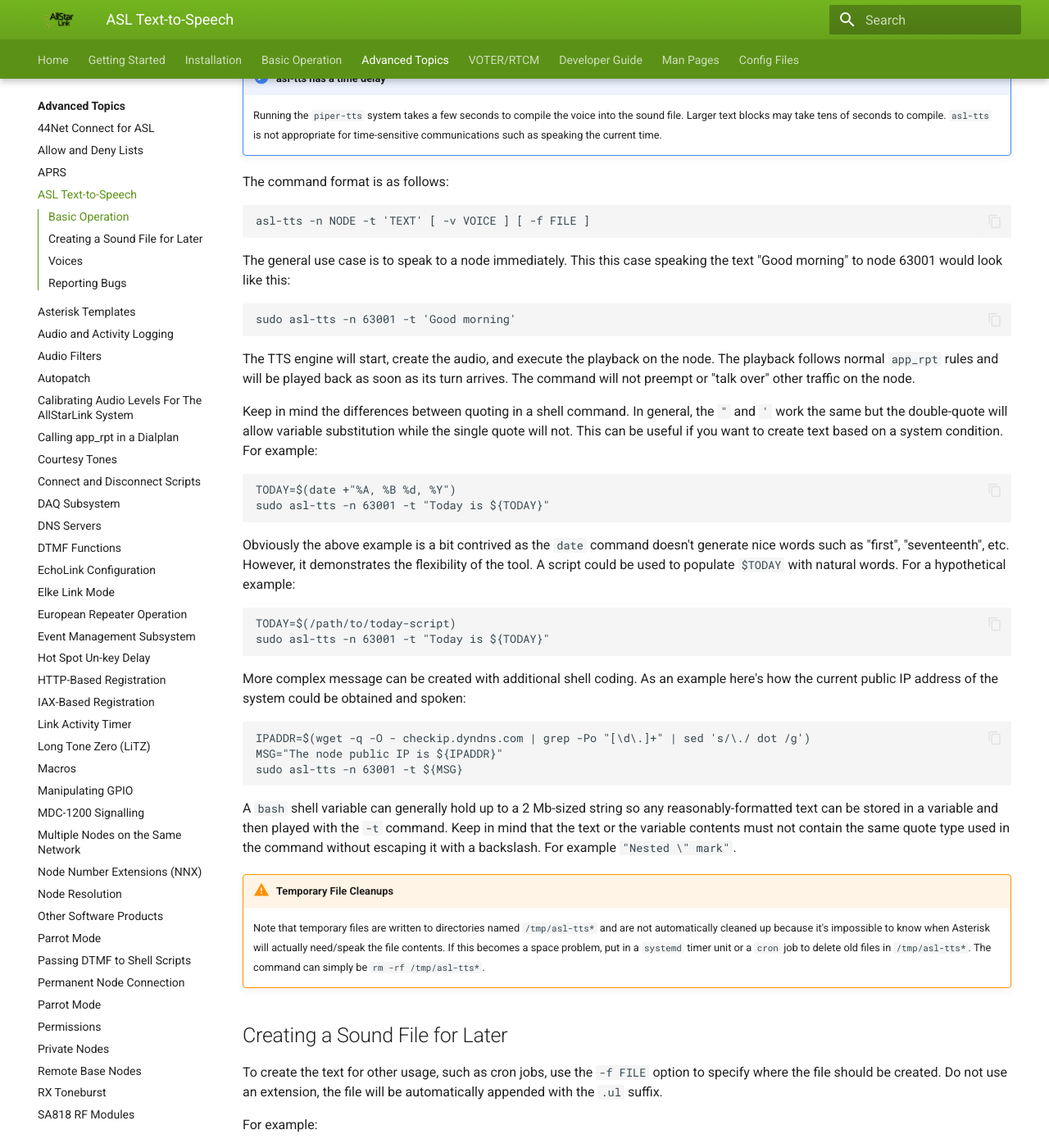
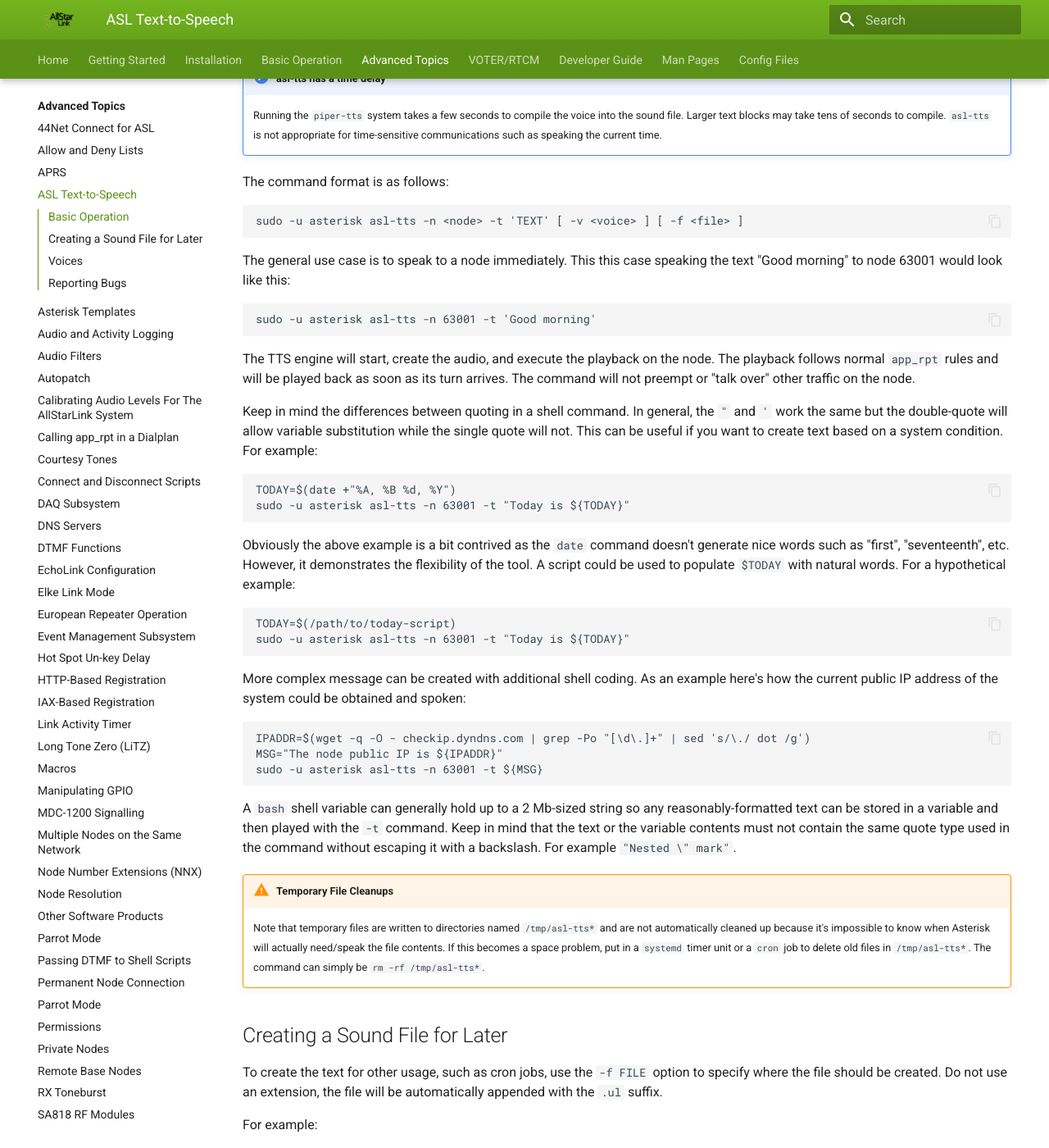
Before and after one commit to AllStarLink/ASL3-Manual, an MkDocs documentation site: the page built from docs/adv-topics/tts.md, in a window 1280 px wide and 1400 px high, scrolled down 462 px. Shown: the whole window at 82% size. Built offline with MkDocs 1.6.1 and Material for MkDocs 9.7.7, drawn with Linux system fonts in a browser that asks for light colours; some of the changed text lies outside the part shown.

Commit message:
tts.md: Add sudo -u asterisk to all command examples. add <xxx> for optional values (#218)

````diff
--- a/docs/adv-topics/tts.md
+++ b/docs/adv-topics/tts.md
@@ -16,13 +16,13 @@
 The command format is as follows:
 
 ```
-asl-tts -n NODE -t 'TEXT' [ -v VOICE ] [ -f FILE ]
+sudo -u asterisk asl-tts -n <node> -t 'TEXT' [ -v <voice> ] [ -f <file> ]
 ```
 
 The general use case is to speak to a node immediately. This this case speaking the text "Good morning" to node 63001 would look like this:
 
 ```
-sudo asl-tts -n 63001 -t 'Good morning'
+sudo -u asterisk asl-tts -n 63001 -t 'Good morning'
 ```
 
 The TTS engine will start, create the audio, and execute the playback on the node. The playback follows normal `app_rpt` rules and will be played back as soon as its turn arrives. The command will not preempt or "talk over" other traffic on the node.
@@ -31,14 +31,14 @@
 
 ```
 TODAY=$(date +"%A, %B %d, %Y")
-sudo asl-tts -n 63001 -t "Today is ${TODAY}"
+sudo -u asterisk asl-tts -n 63001 -t "Today is ${TODAY}"
 ```
 
 Obviously the above example is a bit contrived as the `date` command doesn't generate nice words such as "first", "seventeenth", etc. However, it demonstrates the flexibility of the tool. A script could be used to populate `$TODAY` with natural words. For a hypothetical example:
 
 ```
 TODAY=$(/path/to/today-script)
-sudo asl-tts -n 63001 -t "Today is ${TODAY}"
+sudo -u asterisk asl-tts -n 63001 -t "Today is ${TODAY}"
 ```
 
 More complex message can be created with additional shell coding. As an example here's how the current public IP address of the system could be obtained and spoken:
@@ -46,7 +46,7 @@
 ```
 IPADDR=$(wget -q -O - checkip.dyndns.com | grep -Po "[\d\.]+" | sed 's/\./ dot /g')
 MSG="The node public IP is ${IPADDR}"
-sudo asl-tts -n 63001 -t ${MSG}
+sudo -u asterisk asl-tts -n 63001 -t ${MSG}
 ```
 
 A `bash` shell variable can generally hold up to a 2 Mb-sized string so any reasonably-formatted text can be stored in a variable and then played with the `-t` command. Keep in mind that the text or the variable contents must not contain the same quote type used in the command without escaping it with a backslash. For example `"Nested \" mark"`.
@@ -61,7 +61,7 @@
 
 ```
 AUD_TEXT="The club net will begin in five minutes!"
-asl-tts -n 460181 -t "${AUD_TEXT}" -f /tmp/netstartsin5
+sudo -u asterisk asl-tts -n 460181 -t "${AUD_TEXT}" -f /tmp/netstartsin5
 ```
 
 This will create a sound file `/tmp/netstartsin5.ul` that can be used later with an asterisk playback such as:
@@ -81,7 +81,7 @@
 2. Specify `-v en_GB-alan-low.onnx` on the command line to `asl-tts`. As an example:
 
 ```
-asl-tts -n 63001 -v en_GB-alan-low.onnx -t "Good morning"
+sudo -u asterisk asl-tts -n 63001 -v en_GB-alan-low.onnx -t "Good morning"
 ```
 
 !!! note "File Quality"
````
